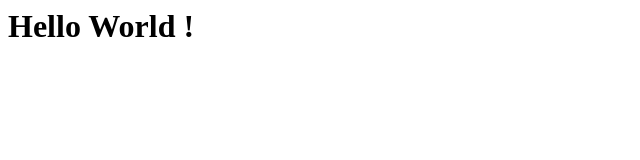
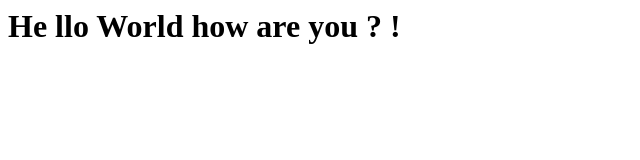
Before and after one commit to Bl4is3/bl4is3.github.io, a plain HTML site: page index.html in a window 1280 px wide. Shown: the whole page, without its empty margins (0-640 px from the left). Drawn offline with Linux system fonts and the light colour scheme.

Commit message:
modif index

```diff
--- a/index.html
+++ b/index.html
@@ -1 +1 @@
-<h1>Hello World !</h1>
+<h1>He llo World  how are you ? !</h1>
```
